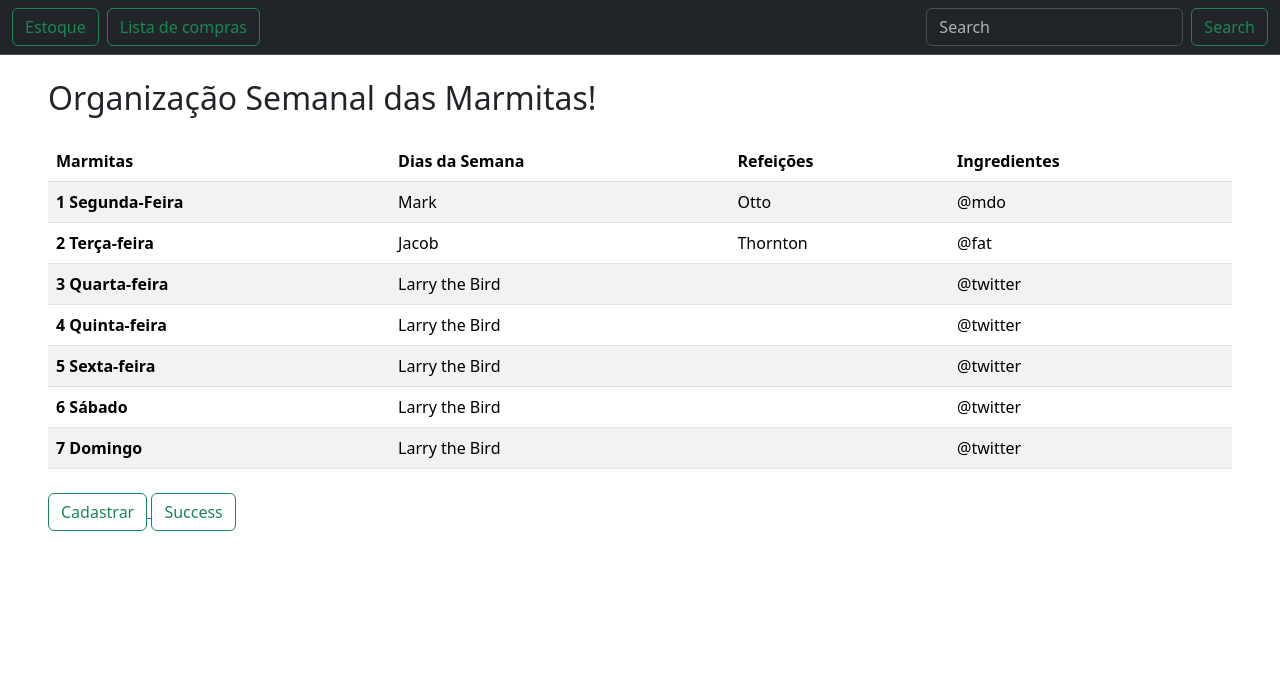
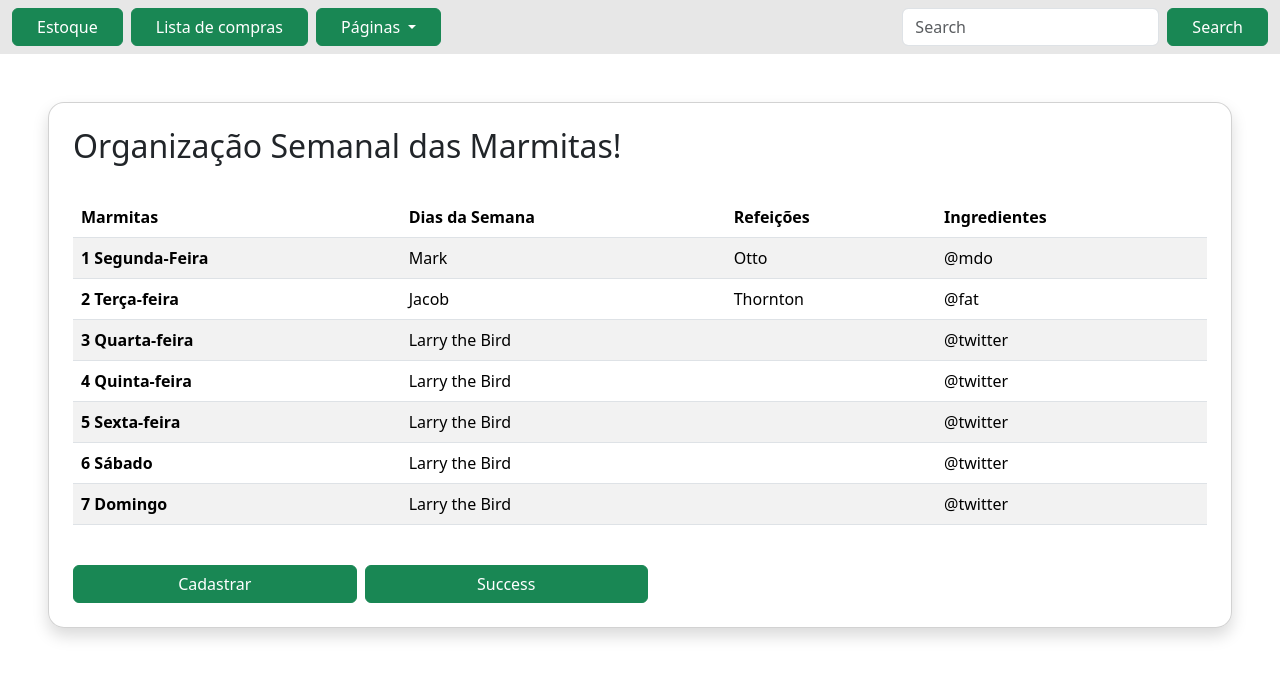
Before and after one commit to Murilo014/montagemMarmita, a Python web app: template templates/marmitas.html in a window 1280 px wide. Shown: the top 678 px of the page. Run offline with Jinja, Linux system fonts and the light colour scheme; the template is opened without the code that fills it, so the values that code supplies are empty.

Commit message:
Estilizando as páginas

```diff
--- a/templates/marmitas.html
+++ b/templates/marmitas.html
@@ -11,19 +11,33 @@
 
 <body>
 
-  <nav class="navbar bg-dark border-bottom border-body" data-bs-theme="dark">
+  <nav class="navbar" style="background-color: #e7e7e7;">
     <div class="container-fluid d-flex justify-content-between">
         <div class="d-flex">
-        <button class="btn btn-outline-success me-2" type="button">Estoque</button>
-        <button class="btn btn-outline-success me-2" type="button">Lista de compras</button>
+            <button class="btn btn-success me-2 px-4" type="button">Estoque</button>
+            <button class="btn btn-success me-2 px-4" type="button">Lista de compras</button>
+            <div class="dropdown">
+                <button class="btn btn-success me-2 dropdown-toggle px-4" type="button" data-bs-toggle="dropdown"
+                    aria-expanded="false">
+                    Páginas
+                </button>
+                <ul class="dropdown-menu">
+                    <li><a class="dropdown-item" href="marmitas.html">Organização Marmitas</a></li>
+                    <li><a class="dropdown-item" href="cadastroRefeicao.html">Cadastros Marmitas</a></li>
+                </ul>
+            </div>
         </div>
         <form class="d-flex" role="search">
             <input class="form-control me-2" type="search" placeholder="Search" aria-label="Search">
-        <button class="btn btn-outline-success" type="submit">Search</button>
+            <button class="btn btn-success px-4" type="submit">Search</button>
         </form>
     </div>
 </nav>
-  <div class="w-100 px-5 mt-4">
+
+
+  <div class="w-100 px-5 mt-5">
+    <container>
+      <div class="card rounded-4 bg-white bg-opacity-75 shadow p-4">
         <h2>Organização Semanal das Marmitas!</h2>
 
         <table class="table table-striped table-hover mt-4">
@@ -76,12 +90,12 @@
           </tbody>
         </table>
 
-    <div class="d-grid gap-2 d-md-block mt-4">
-      <a href="cadastroRefeicao.html">
-        <button type="button" class="btn btn-outline-success">Cadastrar</button>
-      </a>
-      <button type="button" class="btn btn-outline-success">Success</button>
+        <div class="d-grid gap-2 d-md-flex  mt-4">
+          <button type="button" class="btn btn-success w-25" href="cadastroRefeicao.html">Cadastrar</button>
+          <button type="button" class="btn btn-success w-25">Success</button>
         </div>
+      </div>
+    </container>
 
   </div>
 
```
Also changed, not shown: templates/cadastroRefeicao.html (+17 -7 lines). Lines whose indentation alone changed are shown as unchanged.
